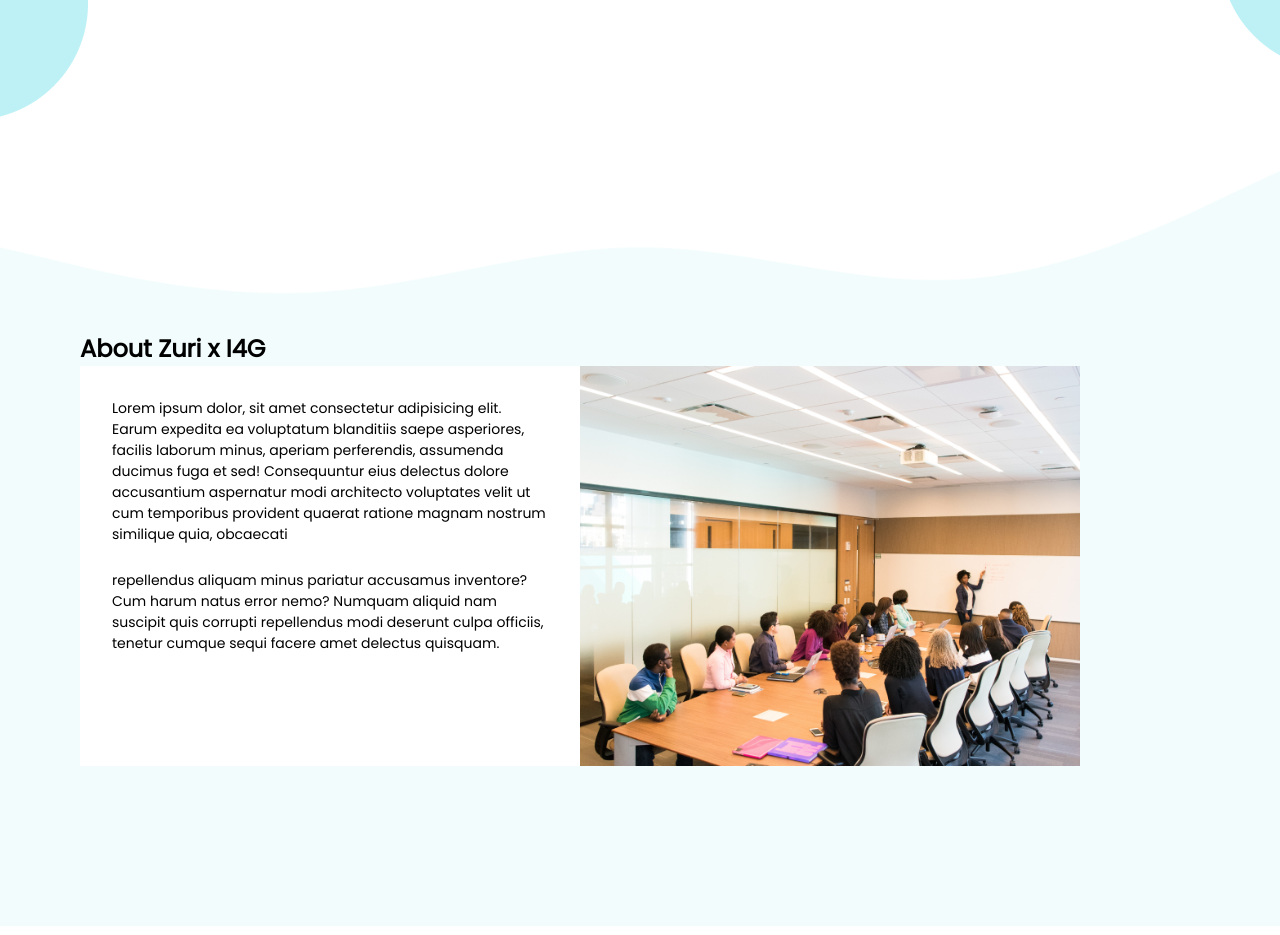
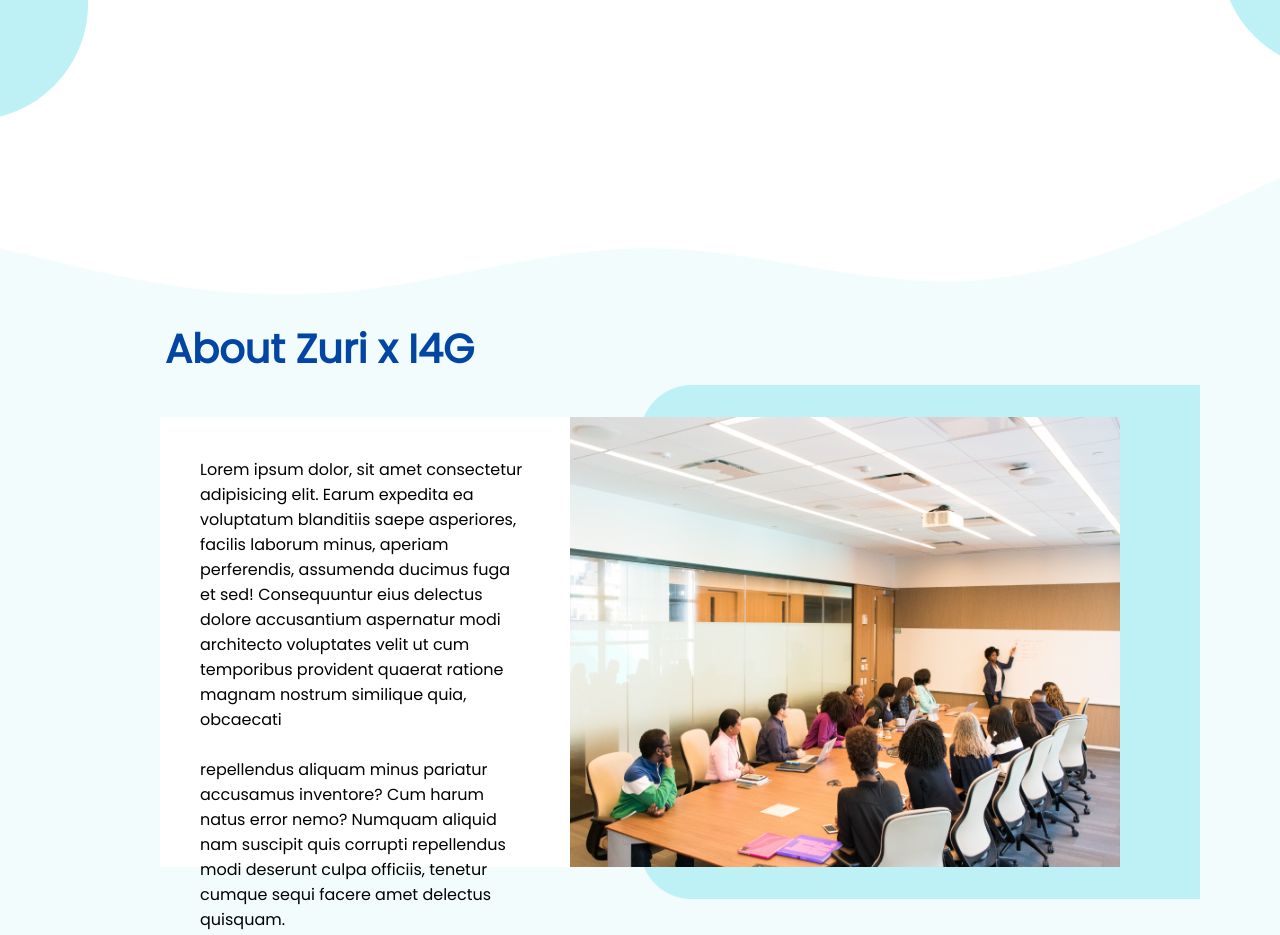
Before and after one commit to Destiny-01/Team-professor-fe-task, a plain HTML site: page index.html in a window 1280 px wide. Shown: the part 713-1648 px from the top of the page. Drawn offline with Linux system fonts and the light colour scheme.

Commit message:
about section

```diff
--- a/styles/main.css
+++ b/styles/main.css
@@ -6,9 +6,9 @@
   box-sizing: border-box;
   font-family: "Poppins", sans-serif;
 }
-@import url('https://fonts.googleapis.com/css2?family=Roboto:wght@100;300;400;500&display=swap');
+@import url('https://fonts.googleapis.com/css2?family=Poppins:wght@100;200;300;400;500;600&display=swap');
 body{
-  font-family: 'Roboto', sans-serif;;
+  font-family: 'Poppins', sans-serif;
 }
 
 nav.container {
@@ -115,21 +115,40 @@ nav.container .navbar_links-item {
 }
 .about-flex{
   display: flex;
+  height: 550px;
+  padding: 1rem 5rem;
+  background: url(/Team-professor-fe-task/assets/images/Rectangle\ 20.png) no-repeat center right;
+  background-size: 50%;
+}
+.about h2{
+font-family: Poppins;
+margin-left: 85px;
+font-weight: 600;
+font-size: 40px;
+line-height: 90%;
+color: #0245A3;
+
 }
 .about-flex div{
-  width: 500px;
-  height: 400px;
+  margin: auto 0;
+  width: 550px;
+  height: 450px;
 }
 .about-flex .about-text{
   background-color: #fff;
-  padding: 2rem;
-  font-size: 14px;
+  padding: 2.5rem;
+  font-size: 16px;
+  font-weight: 400;
+  line-height: 25px;
 }
 .about-flex .about-text p{
   margin: auto 0 25px;
 }
+.about-flex .about-img{
+
+}
 .about-flex .about-img img{
-  width: 500px;
-  height: 400px;
+  width: 550px;
+  height: 450px;
   display: inline-block;
 }
```
